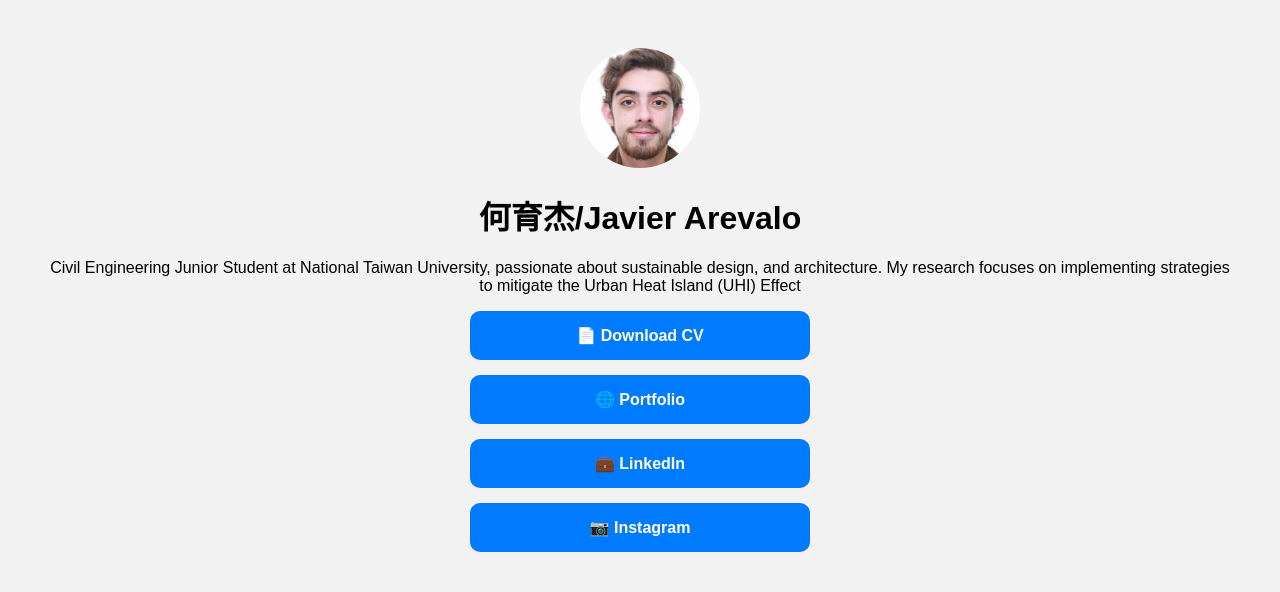
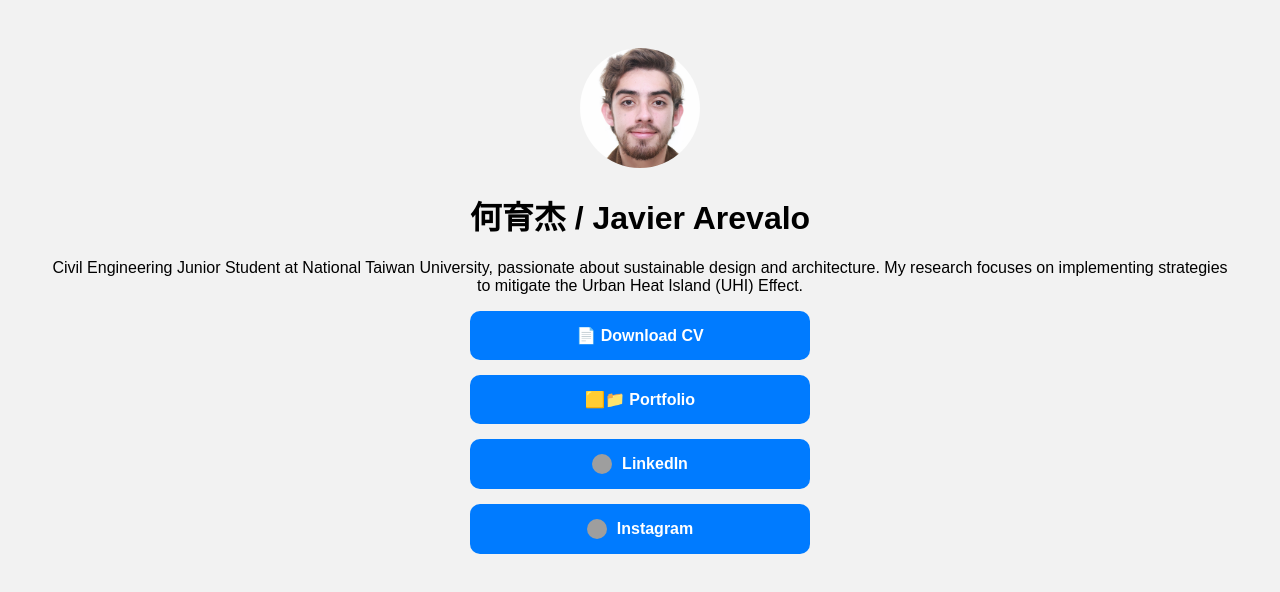
Before and after one commit to ajavier12/link_tree, a plain HTML site: page index.html in a window 1280 px wide. Drawn offline with Linux system fonts and the light colour scheme; grey boxes are pictures that could not be loaded.

Commit message:
Update index.html

```diff
--- a/index.html
+++ b/index.html
@@ -21,7 +21,10 @@
       margin-top: 20px;
     }
     .link-button {
-      display: block;
+      display: flex;
+      align-items: center;
+      justify-content: center;
+      gap: 10px;
       margin: 15px auto;
       padding: 15px 20px;
       width: 80%;
@@ -35,19 +38,33 @@
     .link-button:hover {
       background-color: #0056b3;
     }
+    .icon {
+      height: 20px;
+      width: 20px;
+    }
   </style>
 </head>
 <body>
   <img src="your-profile.jpg" alt="Profile Picture" />
-  <h1>何育杰/Javier Arevalo</h1>
-  <p>Civil Engineering Junior Student at National Taiwan University,
-    passionate about sustainable design, and architecture.
-    My research focuses on implementing strategies to mitigate
-    the Urban Heat Island (UHI) Effect</p>
+  <h1>何育杰 / Javier Arevalo</h1>
+  <p>Civil Engineering Junior Student at National Taiwan University, passionate about sustainable design and architecture. My research focuses on implementing strategies to mitigate the Urban Heat Island (UHI) Effect.</p>
 
-  <a href="cv.pdf" class="link-button">📄 Download CV</a>
-  <a href="https://javier-arevalo.weebly.com" class="link-button">🌐 Portfolio</a>
-  <a href="https://www.linkedin.com/in/javier-arevalo-12heyujie/" class="link-button">💼 LinkedIn</a>
-  <a href="https://www.instagram.com/a_javier12/profilecard/?igsh=MTc2cHAzYXFuYnlwbw==" class="link-button">📷 Instagram</a>
+  <a href="cv.pdf" class="link-button" target="_blank" rel="noopener">
+    📄 Download CV
+  </a>
+
+  <a href="https://javier-arevalo.weebly.com" class="link-button" target="_blank" rel="noopener">
+    🟨📁 Portfolio
+  </a>
+
+  <a href="https://www.linkedin.com/in/javier-arevalo-12heyujie/" class="link-button" target="_blank" rel="noopener">
+    <img src="https://cdn.jsdelivr.net/gh/simple-icons/simple-icons/icons/linkedin.svg" alt="LinkedIn" class="icon">
+    LinkedIn
+  </a>
+
+  <a href="https://www.instagram.com/a_javier12/profilecard/?igsh=MTc2cHAzYXFuYnlwbw==" class="link-button" target="_blank" rel="noopener">
+    <img src="https://cdn.jsdelivr.net/gh/simple-icons/simple-icons/icons/instagram.svg" alt="Instagram" class="icon">
+    Instagram
+  </a>
 </body>
 </html>
```
